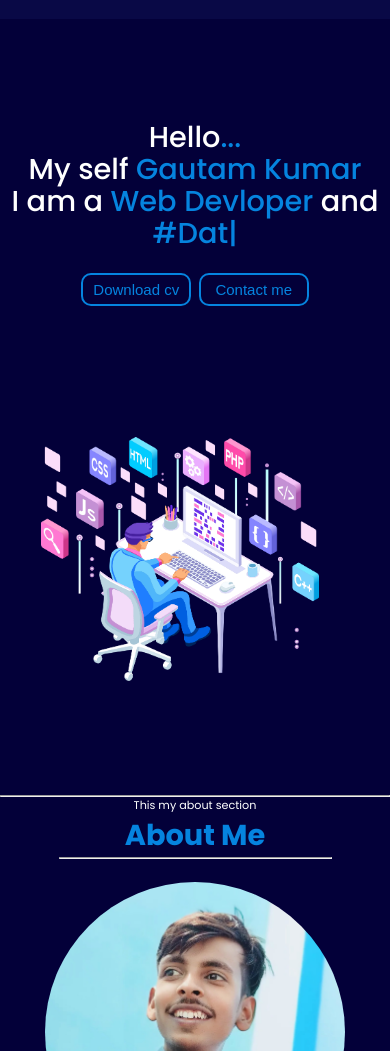
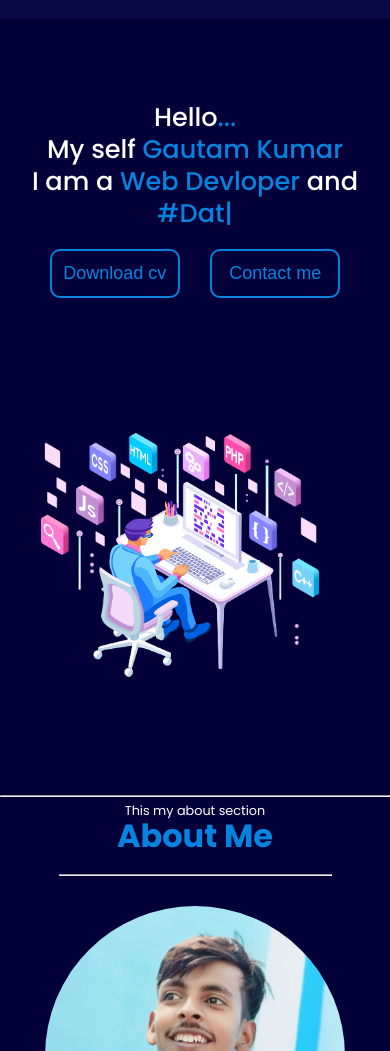
Before and after one commit to gautamkumar604/MyPortfolio, a plain HTML site: page static/index.html in a window 390 px wide. Shown: the part 49-1100 px from the top of the page. Drawn offline with nearby package versions, Linux system fonts and the light colour scheme.

Commit message:
modify mistakes

```diff
--- a/static/style.css
+++ b/static/style.css
@@ -159,6 +159,7 @@ nav ul li a:hover{
     padding: 8px 10px;
     border: 2px solid var(--maincolor);
     border-radius: 10px;
+    margin: 0px 12px;
 }
 .home-btn button:hover{
     box-shadow: 0px 0px 4px 1px var(--maincolor);
@@ -166,37 +167,32 @@ nav ul li a:hover{
 }
 @media screen and (max-width: 1050px){
     .home-content{
-        line-height: 45px;
+        line-height: 50px;
     }
 }
 @media screen and (max-width: 950px){
     .home-content{
-        font-size: 1.5rem;
-        line-height: 1.6rem;
+        font-size: 2.5rem;
+        line-height: 3rem;
         text-align: center;
-        width: 50vw;
+        width: 100%;
+        padding-top: 30px;
     }
     #home{
         flex-direction: column;
         align-content: space-between;
     }
     .home-btn button{
-        width: 110px;
-        font-size: 15px;
-        padding: 6px 4px;
+        width: 130px;
+        font-size: 18px;
+        padding: 12px 4px;
+        margin: 0px 12px;
     }
     .home-img img{
-        width: 400px;
+        width: 500px;
     }
 }
 @media screen and (max-width: 820px){
-    .home-content{
-        text-align: center;
-        width: 100%;
-        line-height: 3rem;
-        font-size: 2.8rem;
-        padding-top: 23px;
-    }
     .home-img img{
         width: 500px;
     }
@@ -217,6 +213,10 @@ nav ul li a:hover{
     }
 }
 @media screen and (max-width: 400px){
+    .home-content{
+        padding: 0px 15px;
+        font-size: 1.6rem;
+    }
     .home-img img{
         margin-left: 30px;
         width: 300px;
@@ -240,18 +240,18 @@ nav ul li a:hover{
 .about-head {
     display: flex;
     flex-direction: column;
-    justify-content: center;
+    justify-content: space-evenly;
     align-items: center;
     color: white;
-    margin-bottom: 23px;
+}
+.about-head p{
+    font-size: 0.8rem;
+    margin-top: 8px;
+    margin-bottom: -8px;
 }
 .about-head h1{
-    font-size: 1.8rem;
+    font-size: 2rem;
     color: var(--maincolor);
-}
-.about-head p{
-    font-size: 0.7rem;
-
 }
 .about-head hr {
     width: 70vw;
@@ -260,8 +260,6 @@ nav ul li a:hover{
     display: inline-flex;
     justify-content: center;
     align-items: center;
-
-
 }
 .box_sizing{
     margin: 0px 50px;
@@ -337,27 +335,14 @@ nav ul li a:hover{
 }
 
 .skills {
-    /* display: flex;
-    flex-direction: column; */
-    /* margin-top: 23px; */
     width: 400px;
-    /* background-color: #aa1c1c; */
-    /* display: none; */
 }
-
 .skill-head {
     width: fit-content;
     font-size: 1.4rem;
-    /* border-bottom: 2px solid var(--maincolor); */
     color: var(--maincolor);
 }
-
-.skill-content {
-    /* margin-top: -4px; */
-}
-
 .skill-content p {
-    /* margin-top: 10px; */
     font-size: 1rem;
     color: white;
 }
@@ -418,23 +403,25 @@ nav ul li a:hover{
     height: 15px;
     background-color: #22692c;
 }
-
+@media screen and (max-height: 1180px){
+     .about-head h1{
+        margin-bottom: 14px;
+        font-size: 2rem;
+     }
+}
 @media screen and (max-width: 1111px){
     .about-1 .img img{
         width: 300px;
         height: 300px;
     }
-    #about{
-        margin-top: 0px;
-    }
 }
 @media screen and (max-width: 1000px){
-    .about-1 .img img{
-        width: 300px;
-        height: 300px
+    .about-head p{
+        margin-top: 20px;
     }
-    .social-media{
-        width: 300px;
+    .about-content{
+        flex-direction: column;
+        margin-top: 30px;
     }
     .skill-head{
         width: 100%;
@@ -459,33 +446,22 @@ nav ul li a:hover{
        text-align: center;
     }
     .skills{
-        margin-bottom: 10px
-    }
-}
-@media screen and (max-width: 950px){
-    .about-content{
-        flex-direction: column;
-    }
-    .skills{
         width: 100%;
-        /* text-align: center; */
+        padding-bottom: 23px;
     }
 }
 @media screen and (max-width: 440px){
     .about-2{
-        width: 80%;
+        width: 100%;
     }
-    .about-2 .right-box-1{
-        /* width: 80%; */
+    .right-box-1{
+        padding: 0px 15px;
     }
     .skill-bar{
-        width: 60%;
-    }
-    .skill-head{
-        /* width: 100%; */
+        width: 100%;
     }
     .skill-content{
-       margin-left: 65px;
+       margin:0px 15px;
     }
 }
 
@@ -573,27 +549,21 @@ nav ul li a:hover{
     height: 7vh;
     padding: 3px;
     font-size: 1.7rem;
-    /* margin-bottom: 12px; */
 }
 
 .left-box form div {
     display: inline-flex;
     justify-content: center;
-    /* border: 2px solid red; */
-    /* margin-top: 0.5rem; */
 }
 
 .left-box form div div {
     display: flex;
     flex-direction: column;
     margin-left: 2vw;
-    /* position: relative; */
-    /* left: 2vw; */
 }
 
 .left-box form label {
     font-size: 1.2rem;
-    /* margin: 0px 3px; */
     margin-bottom: -1.5rem;
     margin-top: 0.8rem;
 }
@@ -602,7 +572,6 @@ nav ul li a:hover{
 textarea {
     width: 17vw;
     position: relative;
-    /* top: -10px; */
     height: 8vh;
     background-color: transparent;
     border: 1px solid var(--maincolor);
@@ -610,21 +579,14 @@ textarea {
     padding: 6px;
     font-size: 1rem;
     color: rgba(255, 255, 255, 0.599);
-    /* margin-bottom:-0.5rem; */
 
 }
 
 .left-box form textarea {
     width: 36vw;
     height: 20vh;
-    /* border: 2px solid var(--maincolor); */
-    /* border-radius: 8px; */
-    /* padding: 4px; */
-    /* margin: 4px 0px; */
-
 }
 .left-box .btn3{
-    /* border: 2px solid yellow; */
     width: 32rem;
     text-align: center;
     padding: 5px;
@@ -646,7 +608,6 @@ textarea {
     width: 120px;
     height: 40px;
     color: var(--maincolor);
-    /* margin-right:2rem ; */
 
 }
 .btn3 button:hover {
@@ -658,13 +619,11 @@ textarea {
     display: none;
     flex-direction: column;
     justify-content: space-between;
-    /* margin: auto; */
     padding-left: 5rem;
 
 }
 
 .dialog {
-    /* text-align: center; */
     margin-top: 2rem;
 }
 
@@ -678,11 +637,6 @@ textarea {
     margin-bottom: 9rem;
     color: var(--maincolor);
 }
-
-.my-info h3 {
-    /* color: var(--maincolor); */
-}
-
 /* footerSection */
 #footer {}
 
@@ -697,123 +651,4 @@ textarea {
     background-color: black;
     font-size: 0.85rem;
 }
-
-
-
 /* ************************************************ */
-/* for resposive */
-/* @media screen and ( max-width: 1300px ) {
-    body{
-    }
-    .right_of_home img{
-        width: 44vw;
-        padding-top: 4rem;
-    }
-    .right_of_about{
-        padding-top: -1.5rem;
-    }
-    .my-info{
-        margin-bottom: 11rem;
-    }
-
-}
-@media screen and ( max-width: 1150px ) {
-    body{
-    }
-    .right_of_about{
-       margin-top: -2rem;
-    }
-    .skill-content p {
-        margin-top: 10px;
-        margin-bottom: 0px;
-        font-size: 1rem;
-        color: white;
-    }
-    .skill-bar {
-        width: 80%;
-        height: 5px;
-        background-color: #dddddd69;
-        border-radius: 50px;
-    }
-    .skills-content {
-        font-size: 4px;
-        padding-right: 4px;
-        border-radius: 50px;
-        height: 5px;
-        padding-bottom: 2px;
-    }
-    .left-box p{
-        padding: 0px;
-    }
-    .right-box {
-        margin-top: -4rem;
-    }
-    .left-box form {
-        margin-top: 0rem;
-    }
-    .left-box .btn3{
-        margin-top: 2rem;
-    }
-    .right_of_home img {
-        width: 43vw;
-       margin-top: 0rem;
-     }
-
-}
-@media screen and ( max-width: 1050px ) {
-    body{
-    }
-    header{
-        width: 1050px;
-    }
-    nav .right {
-        left: 3rem;
-    }
-    .right_of_about{
-        padding: 10px 10px 10px 10px;
-    }
-    .btn1{
-        width: 30vw;
-    }
-
-}
-@media screen and ( max-width: 900px ) {
-    body{
-        background-color:rgb(238, 255, 0);
-        width: 100vw;
-    }
-    nav .right{
-        display: none;
-    }
-    header{
-        width: 900px;
-    }
-   #home{
-    flex-direction: column-reverse;
-   }
-   .left_of_home{
-   }
-   .right_of_home{
-    width: 900px;
-    height: 900px;
-
-   }
-   .right_of_home img{
-    width: 700px;
-   }
-   .sa-left-right {
-    background-color: brown;
-    margin-left: 490px;
-
-}
-   .about-container{
-    flex-direction: column;
-   }
-   .skill-bar{
-    width: 60%;
-   }
-   #contact-box{
-    flex-direction: column;
-   }
-
-}  */
```
Also changed, not shown: static/index.html (+0 -15 lines).
